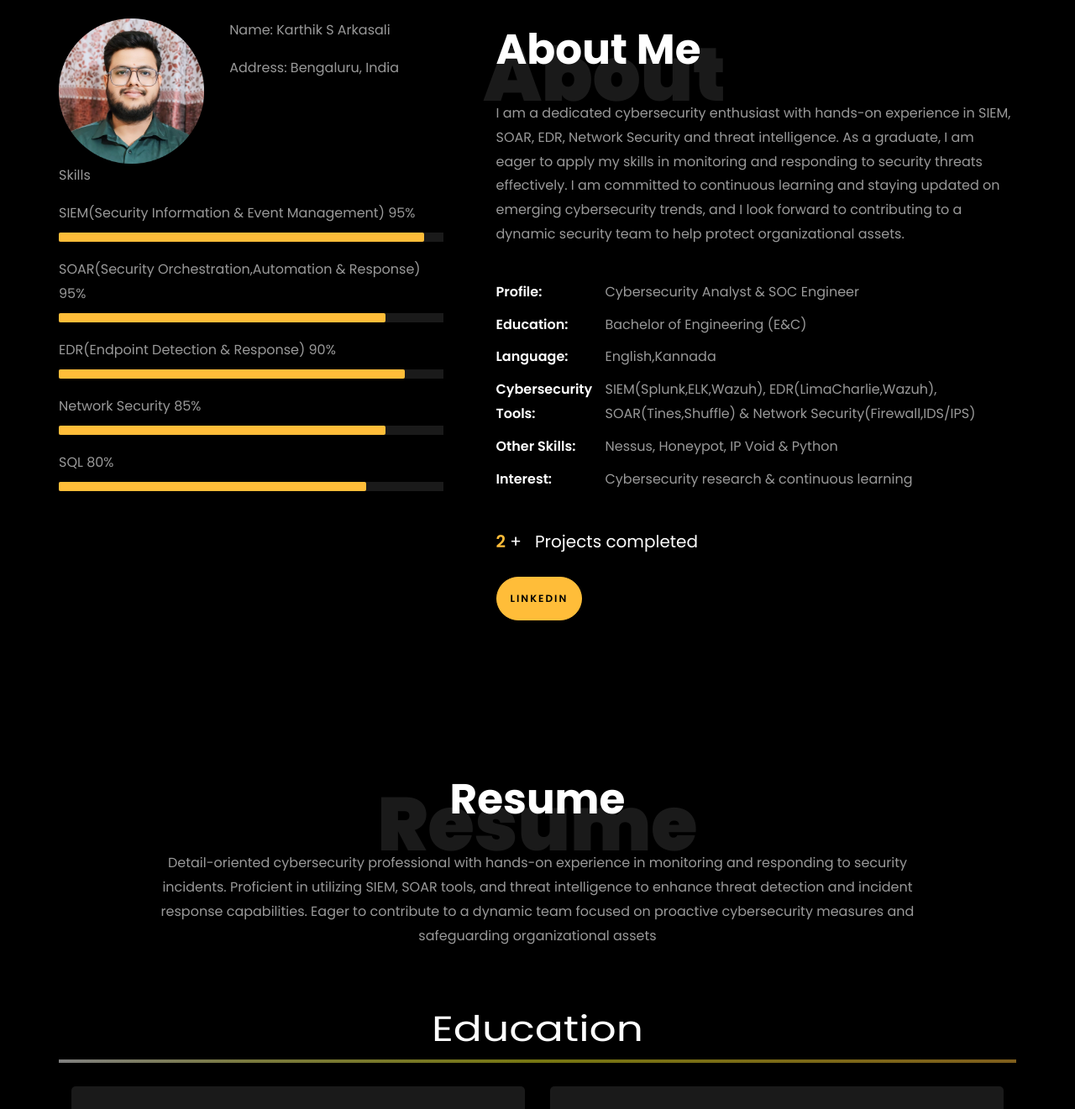
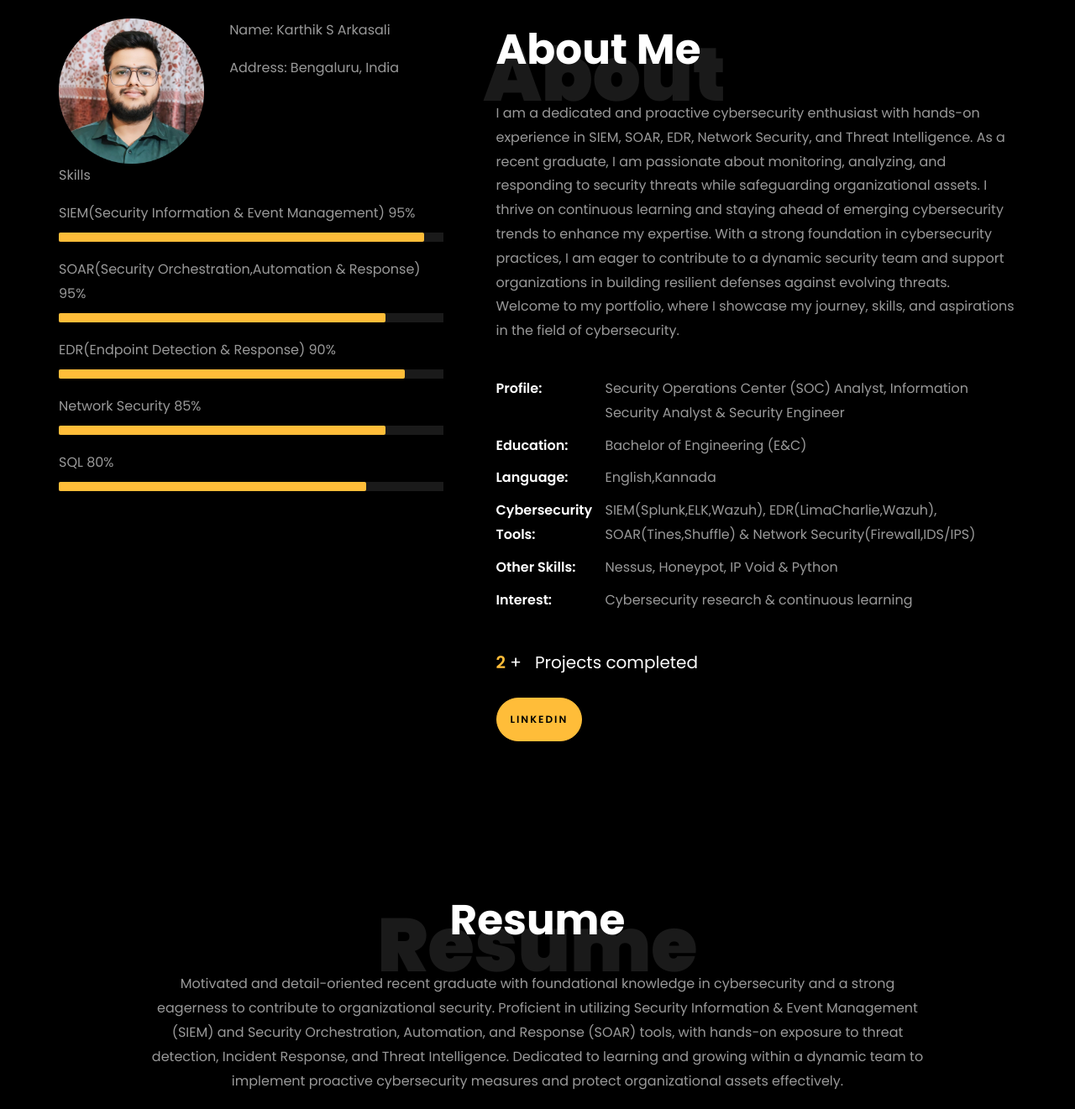
Before and after one commit to KarthikSArkasali/karthik.github.io, a plain HTML site: page index.html in a window 1280 px wide. Shown: the part 840-2161 px from the top of the page at 84% size. Drawn offline with Linux system fonts and the light colour scheme; animation ran at ten frames a second; files whose address does not match are found by name.

Commit message:
Update index.html

```diff
--- a/index.html
+++ b/index.html
@@ -222,6 +222,7 @@
 									</div>
 								  </div>
 
+
 								<div class="skill-mf">
 									<p class="title-s">Skills</p>
 									<span>SIEM(Security Information & Event Management)</span> <span class="pull-right">95%</span>
@@ -265,9 +266,10 @@
 								<h1 class="big">About</h1>
 								<h2 class="mb-4">About Me</h2>
 
-								<p>I am a dedicated cybersecurity enthusiast with hands-on experience in SIEM, SOAR, EDR, Network Security and threat intelligence. As a graduate, I am eager to apply my skills in monitoring and responding to security threats effectively. I am committed to continuous learning and staying updated on emerging cybersecurity trends, and I look forward to contributing to a dynamic security team to help protect organizational assets.</p>
+								<p>I am a dedicated and proactive cybersecurity enthusiast with hands-on experience in SIEM, SOAR, EDR, Network Security, and Threat Intelligence. As a recent graduate, I am passionate about monitoring, analyzing, and responding to security threats while safeguarding organizational assets. I thrive on continuous learning and staying ahead of emerging cybersecurity trends to enhance my expertise.
+                                   With a strong foundation in cybersecurity practices, I am eager to contribute to a dynamic security team and support organizations in building resilient defenses against evolving threats. Welcome to my portfolio, where I showcase my journey, skills, and aspirations in the field of cybersecurity.</p>
 								<ul class="about-info mt-4 px-md-0 px-2">
-									<li class="d-flex"><span>Profile:</span> <span> Cybersecurity Analyst &amp; SOC Engineer</span></li>
+									<li class="d-flex"><span>Profile:</span> <span> Security Operations Center (SOC) Analyst, Information Security Analyst &amp; Security Engineer</span></li>
 									<li class="d-flex"><span>Education:</span> <span>Bachelor of Engineering (E&C)</span></li>
 									<li class="d-flex"><span>Language:</span> <span>English,Kannada</span></li>
 									<li class="d-flex"><span>Cybersecurity Tools:</span> <span>SIEM(Splunk,ELK,Wazuh), EDR(LimaCharlie,Wazuh), SOAR(Tines,Shuffle) &amp; Network Security(Firewall,IDS/IPS)</span></li>
@@ -303,7 +305,7 @@
           <div class="col-md-10 heading-section text-center ftco-animate">
           	<h1 class="big big-2">Resume</h1>
             <h2 class="mb-4">Resume</h2>
-            <p>Detail-oriented cybersecurity professional with hands-on experience in monitoring and responding to security incidents. Proficient in utilizing SIEM, SOAR tools, and threat intelligence to enhance threat detection and incident response capabilities. Eager to contribute to a dynamic team focused on proactive cybersecurity measures and safeguarding organizational assets</p>
+            <p>Motivated and detail-oriented recent graduate with foundational knowledge in cybersecurity and a strong eagerness to contribute to organizational security. Proficient in utilizing Security Information & Event Management (SIEM) and Security Orchestration, Automation, and Response (SOAR) tools, with hands-on exposure to threat detection, Incident Response, and Threat Intelligence. Dedicated to learning and growing within a dynamic team to implement proactive cybersecurity measures and protect organizational assets effectively.</p>
           </div>
         </div>
 
@@ -351,7 +353,7 @@
           <div class="col-md-7 heading-section text-center ftco-animate">
             <h1 class="big big-2">Projects</h1>
             <h2 class="mb-4">Projects</h2>
-            <p>Below are the sample Cybersecurity projects on SIEM,SOAR &EDR.</p>
+            <p>Below are the sample Cybersecurity projects on Security Information & Event Management, Security Orchestration, Automation, and Response, Endpoint Detection and Response & Active Directory.</p>
           </div>
         </div>
         <div class="row d-flex">
```
